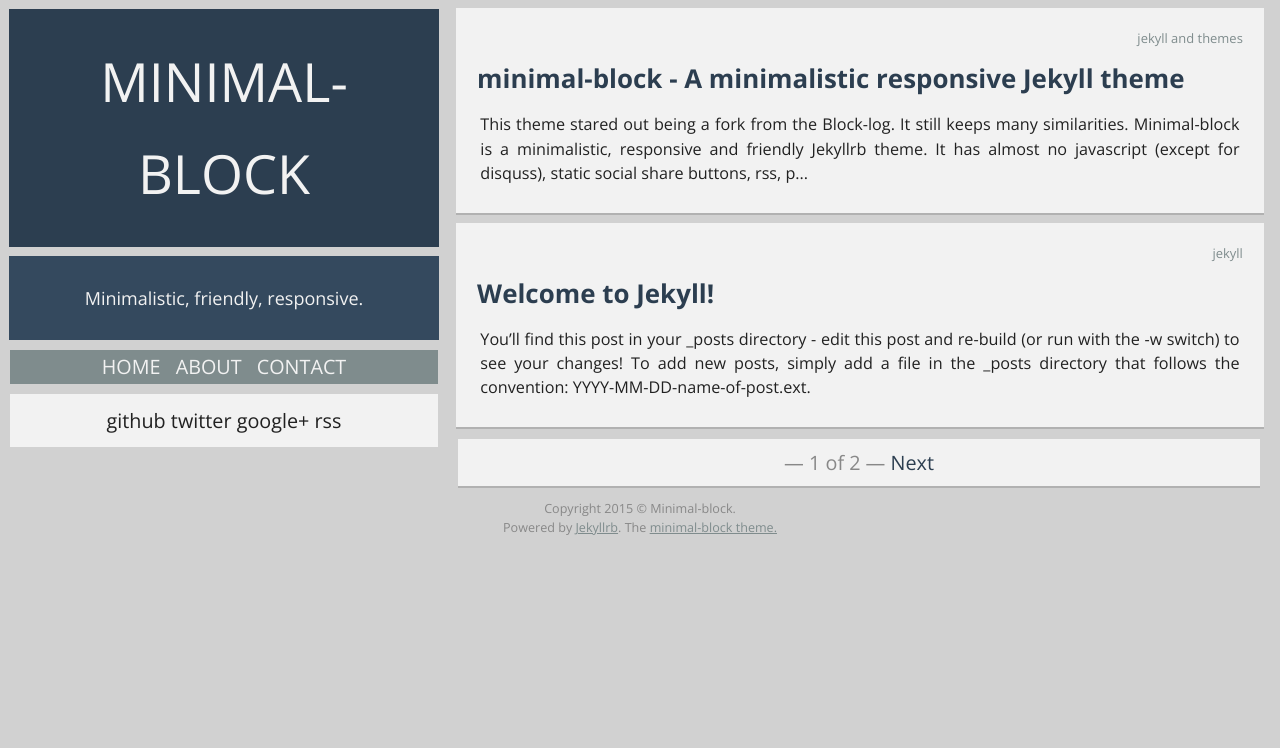
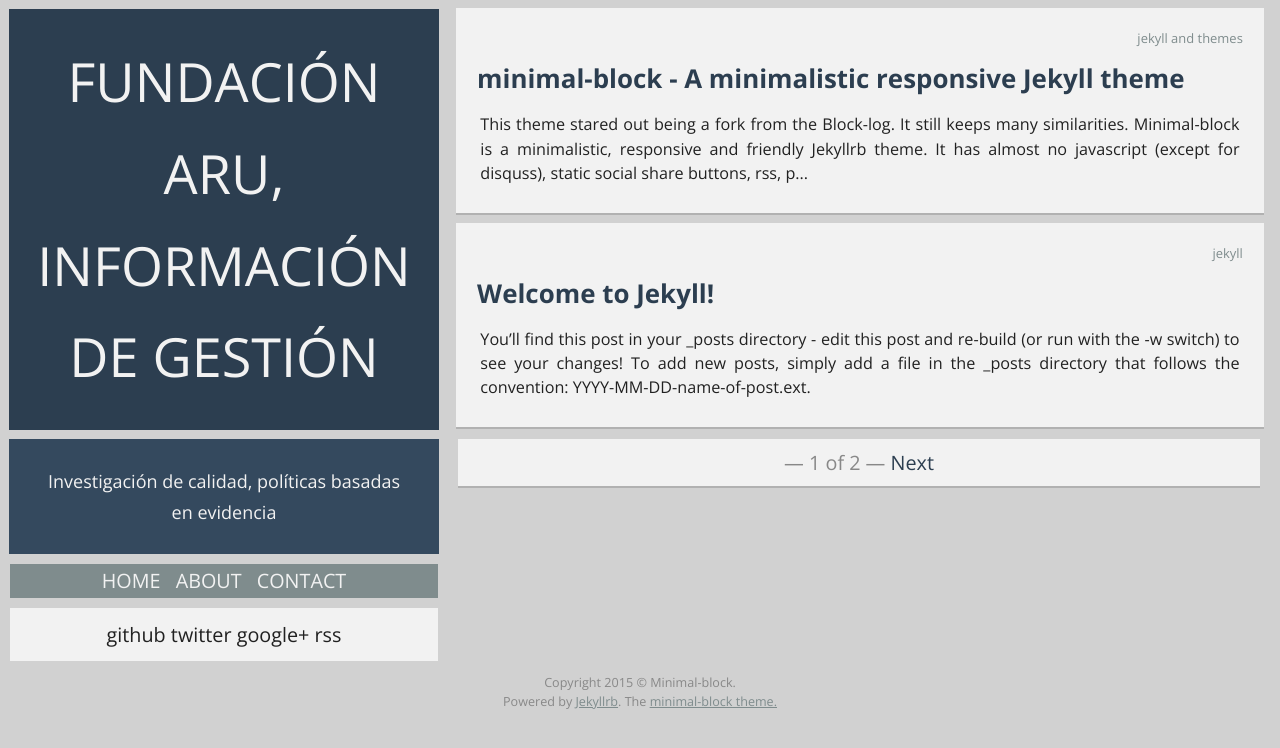
Before and after one commit to ARUFoundation/info-aru, a Jekyll site: the page built from 2c3afa535bf969af6e803bd2e87e01a3fe2b779c/index.html, in a window 1280 px wide. Shown: the top 748 px of the page. Built offline with Jekyll 4.4.1, drawn with Linux system fonts in a browser that asks for light colours; the list of posts is cut into pages by our own code.

Commit message:
Update _config.yml

```diff
--- a/2c3afa535bf969af6e803bd2e87e01a3fe2b779c/_config.yml
+++ b/2c3afa535bf969af6e803bd2e87e01a3fe2b779c/_config.yml
@@ -1,12 +1,12 @@
 #------------------------------------------------------------------------------
 # General
 #------------------------------------------------------------------------------
-name: "Minimal-Block"
-description: "Minimalistic, friendly, responsive."
+name: "Fundación Aru, Información de gestión"
+description: "Investigación de calidad, políticas basadas en evidencia"
 language: "en"
 
-url: http://localhost:4000
-baseurl: ''
+url:
+baseurl: 'https://arufoundation.github.io/info-aru/2c3afa535bf969af6e803bd2e87e01a3fe2b779c/'
 
 #------------------------------------------------------------------------------
 # Markdown processor and code highlighting
```
